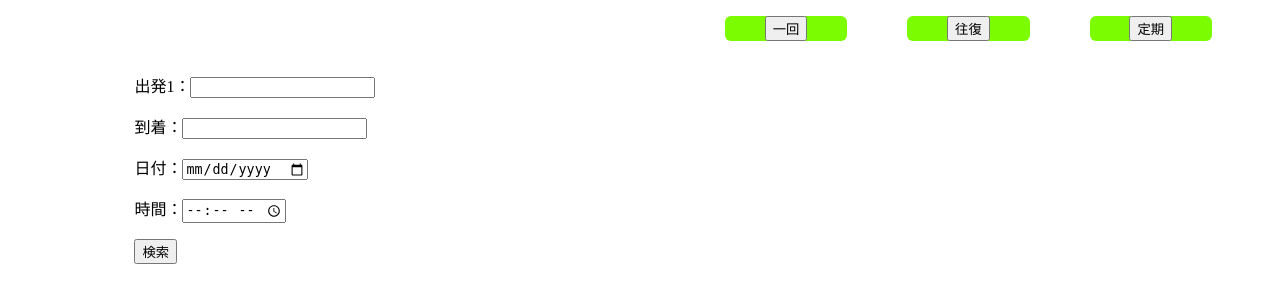
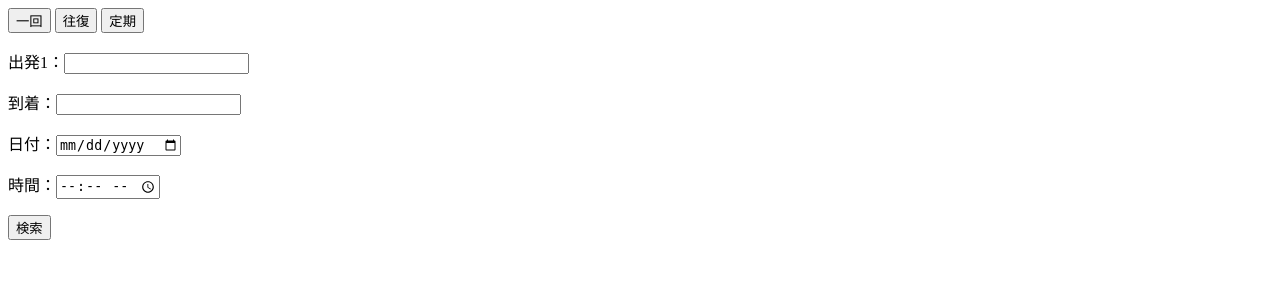
Before and after one commit to sh1ro06293/U22, a Flask app: page /route in a window 1280 px wide. Shown: the top 303 px of the page. Run offline with Flask 3, Linux system fonts and the light colour scheme; the visitor is signed in with stand-in values (Sample User, id 1).

Commit message:
泣きたい

```diff
--- a/src/app/templates/route.html
+++ b/src/app/templates/route.html
@@ -6,26 +6,17 @@
     <link rel="stylesheet" href="{{ url_for('static', filename='css/root.css') }}">
     <script src="https://code.jquery.com/jquery-3.5.1.min.js"></script>
     <script src="{{ url_for('static', filename='js/script.js') }}"></script>
-    <title>root</title>
+    <title>予約フォーム</title>
 </head>
 <body>
-    <header>
-        <div>
-        <ul>
-            <li>
-                <button id="btn1kai" class="btn btn-1">一回</button>
-            </li>
-            <li>
-                <button id="btnOfuku" class="btn btn-2" >往復</button>
-            </li>
-            <li>
-                <button id="btnTeiki" class="btn btn-3">定期</button>
-            </li>
-        </ul>
-        </div>
-    </header>
+    <div class="button-group">
+        <button class="selectable" data-group="single">一回</button>
+        <button class="selectable" data-group="single">往復</button>
+        <button class="selectable">定期</button>
+    </div>
+
 <main>
-<div class="wrap">
+<div class="form-group">
     <form id="form1" method="post" action="/submit_form1" style="display:none;">
         <p>出発1：<input type="text" name="departure" id="departure"></p>
         <p>到着：<input type="text" name="arrive" id="arrive"></p>
```
